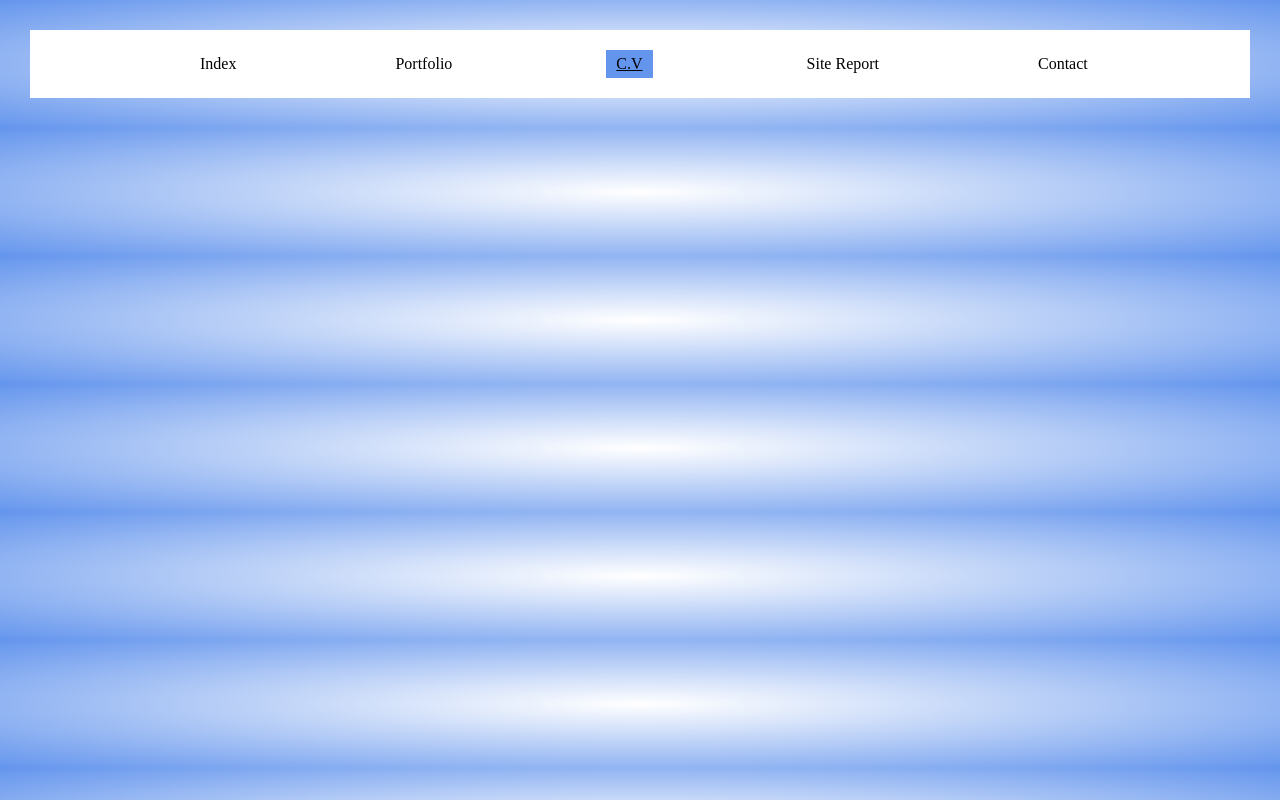
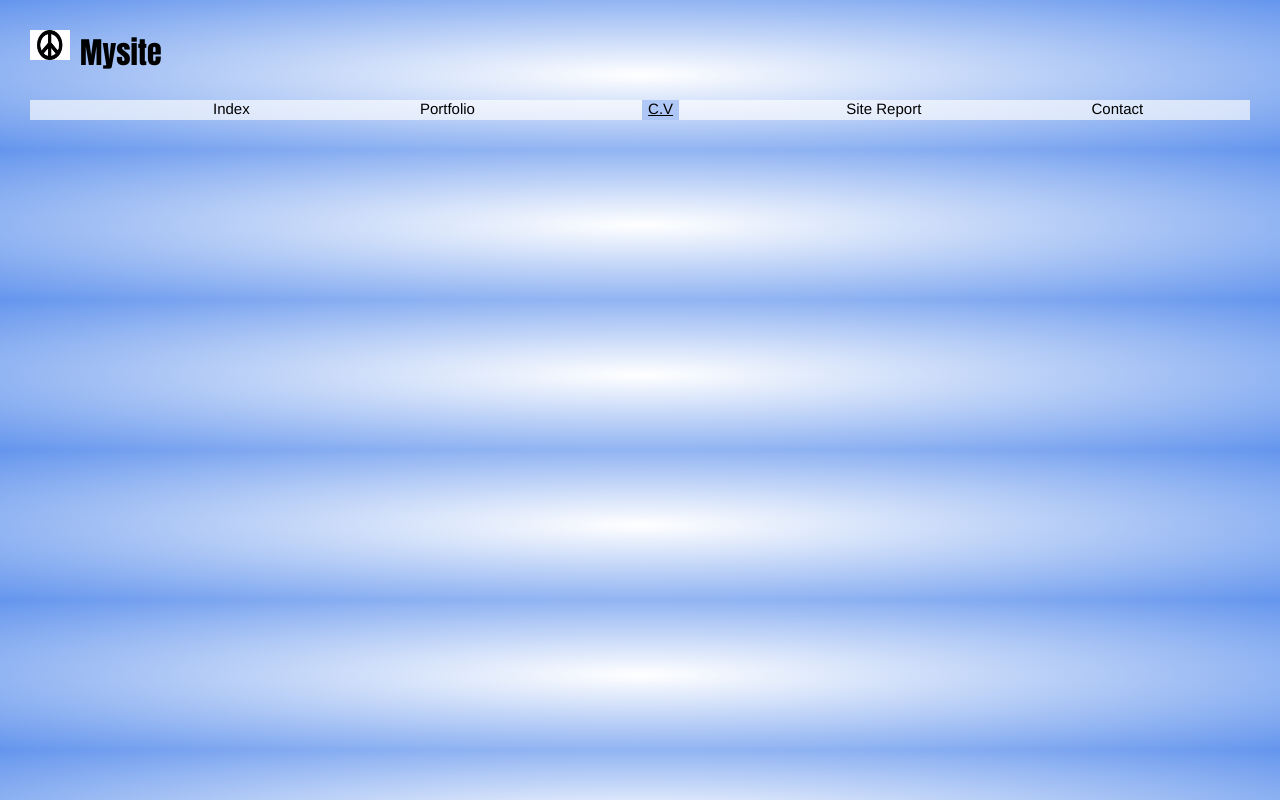
Before and after one commit to shaggyyadav/Assignment, a plain HTML site: page cv.html in a window 1280 px wide. Drawn offline with Linux system fonts and the light colour scheme.

Commit message:
2nd push

```diff
--- a/contact.css
+++ b/contact.css
@@ -2,27 +2,52 @@ body{
     background-image: radial-gradient(white, cornflowerblue);
     margin: 30px;
 }
+#logo{
+    width: 40px;
+    height: 30px;
+    float: left;
+}
+h1{
+    margin-left: 50px;
+    animation-name: name;
+    animation-iteration-count: 1;
+    animation-duration: 3s;
+}
+@keyframes name{
+    0%{ color: rgba(100, 148, 237, 0.459);}
+    100%{color: black; }
+}
 nav{
-    background-color: white;
+    font-family:Impact, Haettenschweiler, 'Arial Narrow Bold', sans-serif ;
+    font-size: 20px;
 }
 nav ul{
     list-style: none;
+    font-size: 15px;
+    font-family: 'Franklin Gothic Medium', 'Arial Narrow', Arial, sans-serif;
+    background-color: rgba(255, 255, 255, 0.644);
+    height: 20px;
+    position: sticky;
 }
 nav ul li{
-    display: inline-block;
+    display: inline;
     margin: 20px;
-    margin-left: 125px;
+    margin-left: 140px;
 }
 nav ul li a{
     text-decoration: none;
     color: black;
-    padding: 5px;
+    padding: 3px;
 }
 nav ul li a:hover{
-    background-color: cornflowerblue;
+    background-color:rgba(100, 148, 237, 0.459);
+    padding-top: 0px;
+    padding-bottom: 3px;
 }
 .active{
-    background-color: cornflowerblue;
+    background-color: rgba(100, 148, 237, 0.459);
     text-decoration: underline;
-    padding: 5px;
+    padding: 3px;
+    padding-bottom: 3px;
+    padding-top: 0px;
 }
--- a/cv.css
+++ b/cv.css
@@ -2,27 +2,52 @@ body{
     background-image: radial-gradient(white, cornflowerblue);
     margin: 30px;
 }
+#logo{
+    width: 40px;
+    height: 30px;
+    float: left;
+}
+h1{
+    margin-left: 50px;
+    animation-name: name;
+    animation-iteration-count: 1;
+    animation-duration: 3s;
+}
+@keyframes name{
+    0%{ color: rgba(100, 148, 237, 0.459);}
+    100%{color: black; }
+}
 nav{
-    background-color: white;
+    font-family:Impact, Haettenschweiler, 'Arial Narrow Bold', sans-serif ;
+    font-size: 20px;
 }
 nav ul{
     list-style: none;
+    font-size: 15px;
+    font-family: 'Franklin Gothic Medium', 'Arial Narrow', Arial, sans-serif;
+    background-color: rgba(255, 255, 255, 0.644);
+    height: 20px;
+    position: sticky;
 }
 nav ul li{
-    display: inline-block;
+    display: inline;
     margin: 20px;
-    margin-left: 125px;
+    margin-left: 140px;
 }
 nav ul li a{
     text-decoration: none;
     color: black;
-    padding: 5px;
+    padding: 3px;
 }
 nav ul li a:hover{
-    background-color: cornflowerblue;
+    background-color:rgba(100, 148, 237, 0.459);
+    padding-top: 0px;
+    padding-bottom: 3px;
 }
 .active{
-    background-color: cornflowerblue;
+    background-color: rgba(100, 148, 237, 0.459);
     text-decoration: underline;
-    padding: 5px;
+    padding: 3px;
+    padding-bottom: 3px;
+    padding-top: 0px;
 }
--- a/cv.html
+++ b/cv.html
@@ -7,7 +7,9 @@
         <link rel="stylesheet" href="cv.css">
     </head>
     <body>
+        <img id="logo" src="logo.webp" alt="logo">
         <nav>
+            <h1>Mysite</h1>
             <ul>
                 <li><a href="index.html" target="_blank">Index</a></li>
                 <li><a href="portfolio.html" target="_blank">Portfolio</a></li>
--- a/index.css
+++ b/index.css
@@ -2,11 +2,28 @@ body{
     background-image: radial-gradient(white, cornflowerblue);
     margin: 30px;
 }
+#logo{
+    width: 40px;
+    height: 30px;
+    float: left;
+}
+h1{
+    margin-left: 50px;
+    animation-name: name;
+    animation-iteration-count: 1;
+    animation-duration: 3s;
+}
+@keyframes name{
+    0%{ color: rgba(100, 148, 237, 0.459);}
+    100%{color: black; }
+}
 nav{
     font-family:Impact, Haettenschweiler, 'Arial Narrow Bold', sans-serif ;
     font-size: 20px;
+
 }
 nav ul{
+    clear: both;
     list-style: none;
     font-size: 15px;
     font-family: 'Franklin Gothic Medium', 'Arial Narrow', Arial, sans-serif;
@@ -17,7 +34,7 @@ nav ul{
 nav ul li{
     display: inline;
     margin: 20px;
-    margin-left: 135px;
+    margin-left: 140px;
 }
 nav ul li a{
     text-decoration: none;
@@ -27,13 +44,13 @@ nav ul li a{
 nav ul li a:hover{
     background-color:rgba(100, 148, 237, 0.459);
     padding-top: 0px;
-    padding-bottom: 2.5px;
+    padding-bottom: 3px;
 }
 .active{
     background-color: rgba(100, 148, 237, 0.459);
     text-decoration: underline;
     padding: 3px;
-    padding-bottom: 2.5px;
+    padding-bottom: 3px;
     padding-top: 0px;
 }
 .bannerimage{
--- a/portfolio.css
+++ b/portfolio.css
@@ -2,18 +2,37 @@ body{
     background-image: radial-gradient(white, cornflowerblue);
     margin: 30px;
 }
+#logo{
+    width: 40px;
+    height: 30px;
+    float: left;
+}
+h1{
+    margin-left: 50px;
+    animation-name: name;
+    animation-iteration-count: 1;
+    animation-duration: 3s;
+}
+@keyframes name{
+    0%{ color: rgba(100, 148, 237, 0.459);}
+    100%{color: black; }
+}
 nav{
+    font-family:Impact, Haettenschweiler, 'Arial Narrow Bold', sans-serif ;
+    font-size: 20px;
+}
+nav ul{
+    list-style: none;
+    font-size: 15px;
+    font-family: 'Franklin Gothic Medium', 'Arial Narrow', Arial, sans-serif;
     background-color: rgba(255, 255, 255, 0.644);
     height: 20px;
     position: sticky;
 }
-nav ul{
-    list-style: none;
-}
 nav ul li{
     display: inline;
     margin: 20px;
-    margin-left: 135px;
+    margin-left: 140px;
 }
 nav ul li a{
     text-decoration: none;
@@ -21,10 +40,14 @@ nav ul li a{
     padding: 3px;
 }
 nav ul li a:hover{
-    background-color: rgba(100, 148, 237, 0.459);
+    background-color:rgba(100, 148, 237, 0.459);
+    padding-top: 0px;
+    padding-bottom: 3px;
 }
 .active{
     background-color: rgba(100, 148, 237, 0.459);
     text-decoration: underline;
     padding: 3px;
+    padding-bottom: 3px;
+    padding-top: 0px;
 }
--- a/sitereport.css
+++ b/sitereport.css
@@ -2,27 +2,52 @@ body{
     background-image: radial-gradient(white, cornflowerblue);
     margin: 30px;
 }
+#logo{
+    width: 40px;
+    height: 30px;
+    float: left;
+}
+h1{
+    margin-left: 50px;
+    animation-name: name;
+    animation-iteration-count: 1;
+    animation-duration: 3s;
+}
+@keyframes name{
+    0%{ color: rgba(100, 148, 237, 0.459);}
+    100%{color: black; }
+}
 nav{
-    background-color: white;
+    font-family:Impact, Haettenschweiler, 'Arial Narrow Bold', sans-serif ;
+    font-size: 20px;
 }
 nav ul{
     list-style: none;
+    font-size: 15px;
+    font-family: 'Franklin Gothic Medium', 'Arial Narrow', Arial, sans-serif;
+    background-color: rgba(255, 255, 255, 0.644);
+    height: 20px;
+    position: sticky;
 }
 nav ul li{
-    display: inline-block;
+    display: inline;
     margin: 20px;
-    margin-left: 125px;
+    margin-left: 140px;
 }
 nav ul li a{
     text-decoration: none;
     color: black;
-    padding: 5px;
+    padding: 3px;
 }
 nav ul li a:hover{
-    background-color: cornflowerblue;
+    background-color:rgba(100, 148, 237, 0.459);
+    padding-top: 0px;
+    padding-bottom: 3px;
 }
 .active{
-    background-color: cornflowerblue;
+    background-color: rgba(100, 148, 237, 0.459);
     text-decoration: underline;
-    padding: 5px;
+    padding: 3px;
+    padding-bottom: 3px;
+    padding-top: 0px;
 }
```
Also changed, not shown: contact.html (+2 -0 lines), index.html (+3 -3 lines), portfolio.html (+2 -0 lines), sitereport.html (+2 -0 lines), logo.webp (added).
